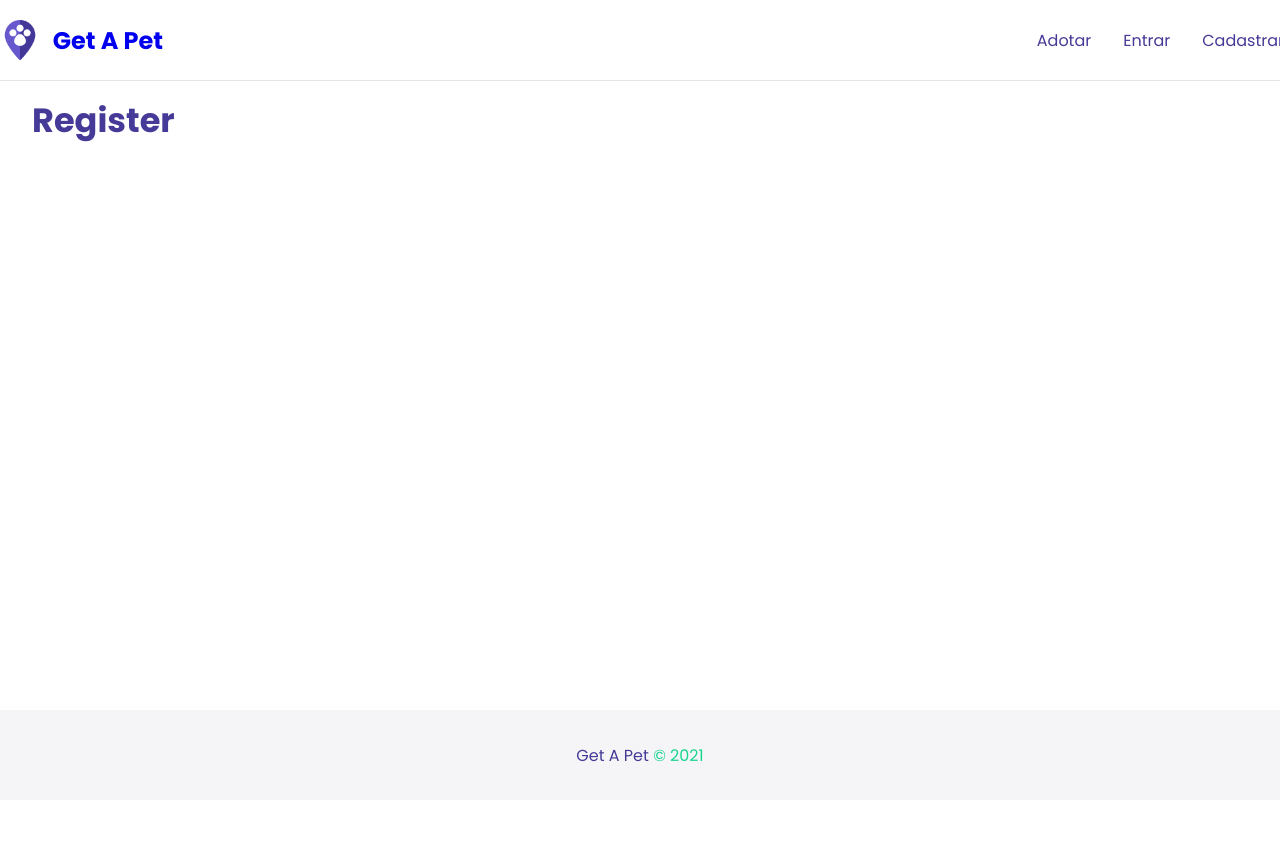
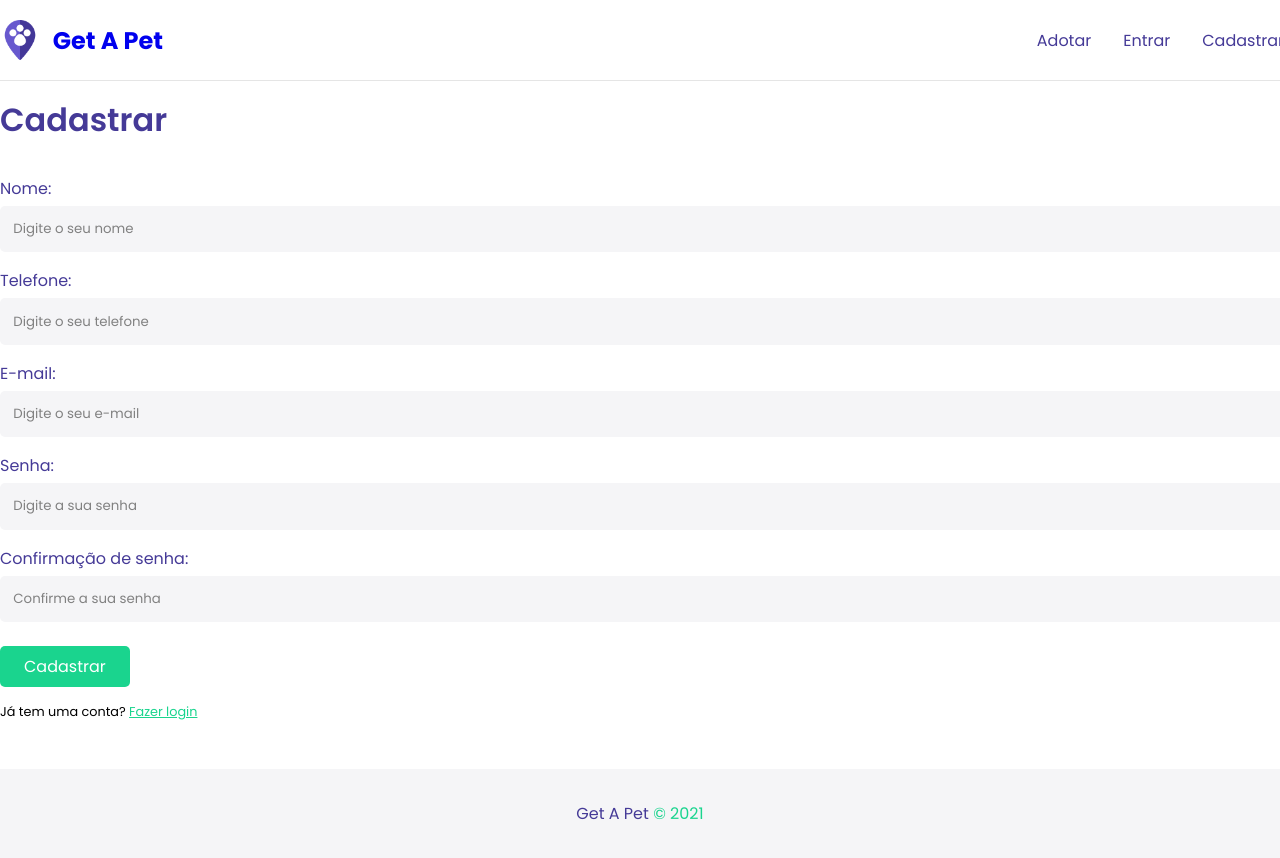
Before and after one commit to brunomart97/get-a-pet, a React (Create React App) app in the folder frontend/: page /register in a window 1280 px wide. Before the commit the page ends 800 px from the top, so only its background shows below. Built offline with nearby package versions, Linux system fonts and the light colour scheme.

Commit message:
Form styles

```diff
--- /dev/null
+++ b/frontend/src/components/Input/index.js
@@ -0,0 +1,28 @@
+import styles from './styles.module.css';
+
+function Input({
+  text,
+  type,
+  name,
+  placeholder,
+  handleOnChange,
+  value,
+  multiple
+}) {
+  return(
+    <div className={styles.formControl}>
+      <label htmlFor={name}>{text}:</label>
+      <input
+        type={type}
+        name={name}
+        id={name}
+        placeholder={placeholder}
+        onChange={handleOnChange}
+        value={value}
+        {...(multiple ? { multiple } : '')}
+      />
+    </div>
+  )
+}
+
+export default Input;
--- /dev/null
+++ b/frontend/src/components/Input/styles.module.css
@@ -0,0 +1,23 @@
+.formControl {
+  display: flex;
+  flex-direction: column;
+  margin-bottom: 1em;
+}
+
+.formControl label {
+  margin-bottom: .3em;
+  font-size: 1em;
+  color: #453a97;
+}
+
+.formControl input {
+  padding: 1em;
+  border: none;
+  border-radius: 5px;
+  background-color: #f5f5f7;
+  outline: none;
+}
+
+.formControl input::placeholder {
+  color: #818181;
+}
--- a/frontend/src/components/layout/Container/styles.module.css
+++ b/frontend/src/components/layout/Container/styles.module.css
@@ -1,6 +1,6 @@
 .container {
   width: 1300px;
   min-height: calc(100vh - 170px);
-  padding: 1em 2em 3em;
+  padding: 1em 0 3em;
   margin: 0 auto;
 }
--- a/frontend/src/pages/Auth/Register.js
+++ /dev/null
@@ -1,9 +0,0 @@
-function Register() {
-  return(
-    <section>
-      <h1>Register</h1>
-    </section>
-  )
-}
-
-export default Register;
--- /dev/null
+++ b/frontend/src/pages/Auth/Register/index.js
@@ -0,0 +1,64 @@
+import styles from './styles.module.css';
+
+import { Link } from 'react-router-dom';
+import Input from '../../../components/Input';
+
+function Register() {
+
+  function handleChange(e) {
+
+  }
+
+  return(
+    <section>
+      <h1 className={styles.title}>Cadastrar</h1>
+      <form>
+        <Input
+          text="Nome"
+          type="text"
+          name="name"
+          placeholder="Digite o seu nome"
+          handleOnChange={handleChange}
+        />
+        <Input
+          text="Telefone"
+          type="text"
+          name="phone"
+          placeholder="Digite o seu telefone"
+          handleOnChange={handleChange}
+        />
+        <Input
+          text="E-mail"
+          type="email"
+          name="email"
+          placeholder="Digite o seu e-mail"
+          handleOnChange={handleChange}
+        />
+        <Input
+          text="Senha"
+          type="password"
+          name="password"
+          placeholder="Digite a sua senha"
+          handleOnChange={handleChange}
+        />
+        <Input
+          text="Confirmação de senha"
+          type="password"
+          name="confirmPassword"
+          placeholder="Confirme a sua senha"
+          handleOnChange={handleChange}
+        />
+        <input
+          className={styles.buttonSubmit}
+          type="submit"
+          value="Cadastrar"
+        />
+      </form>
+      <p className={styles.linkBottom}>
+        Já tem uma conta? <Link to="/login">Fazer login</Link>
+      </p>
+    </section>
+  )
+}
+
+export default Register;
--- /dev/null
+++ b/frontend/src/pages/Auth/Register/styles.module.css
@@ -0,0 +1,32 @@
+.title {
+  font-size: 2em;
+  font-weight: 600;
+}
+
+.buttonSubmit {
+  border: none;
+  padding: 0.5em 1.5em;
+  font-size: 1em;
+  background-color: #1ad48e;
+  color: #fff;
+  border-radius: 5px;
+  margin-top: .5em;
+  cursor: pointer;
+}
+
+.buttonSubmit:hover {
+  background-color: #18c985;
+}
+
+.linkBottom {
+  margin-top: 1.2em;
+  font-size: .8em;
+}
+
+.linkBottom a {
+  color: #1ad48e;
+}
+
+.linkBottom a:hover {
+  color: #18c985;
+}
```
